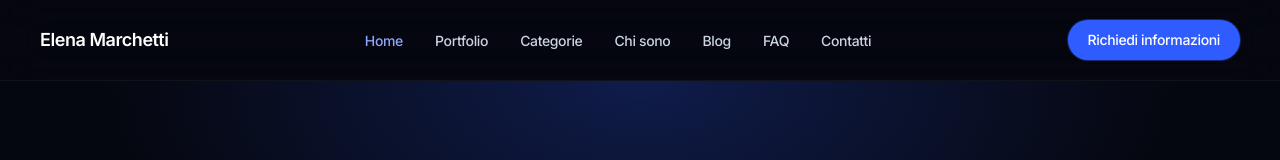
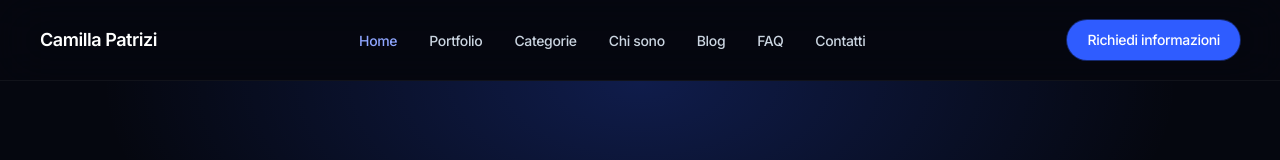
Before and after one commit to Camilla86/Camilla-Patrizi-Portfolio, a Next.js app: page / in a window 1280 px wide. Shown: the top 160 px of the page. Built offline with nearby package versions, Linux system fonts and the light colour scheme; no server answers.

Commit message:
Update site name from 'Elena Marchetti' to 'Camilla Patrizi'

```diff
--- a/src/content/site.ts
+++ b/src/content/site.ts
@@ -2,7 +2,7 @@ import type { NavItem } from '@/types';
 
 // Dati globali del sito: sostituisci con le informazioni reali del content creator.
 export const siteConfig = {
-  name: 'Elena Marchetti',
+  name: 'Camilla Patrizi',
   tagline: 'Content Creator & Visual Storyteller',
   description:
     'Portfolio di Elena Marchetti: fotografia, video e immagini create per brand e progetti editoriali. Racconti visivi cinematografici con un\'estetica pulita e riconoscibile.',
```
